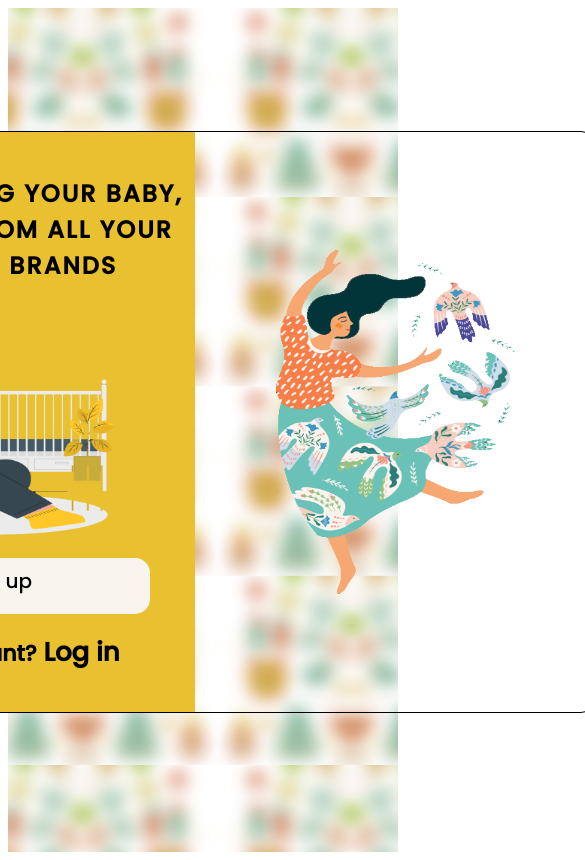
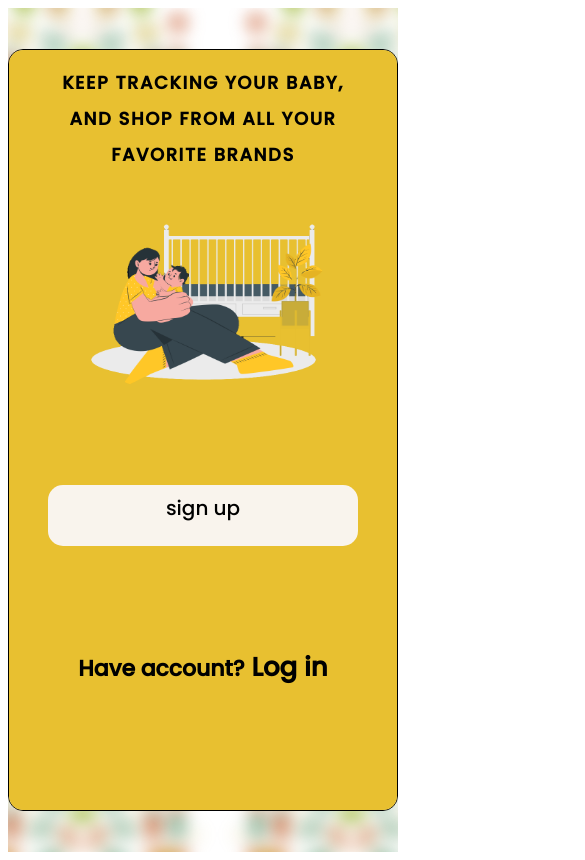
Before and after one commit to Ahmed-fayek/New-Mommy-deployed, a React (Create React App) app: page / in a window 390 px wide. Shown: the whole page, 585 px wide, since content can reach past the window. Built offline with nearby package versions, Linux system fonts and the light colour scheme.

Commit message:
responsive test

```diff
--- a/src/views/welcome/index.tsx
+++ b/src/views/welcome/index.tsx
@@ -6,7 +6,6 @@ const Welcome = () => {
   /* this is router to add baby */
   return (
     <div className="welcome-container">
-      <div className="layer-bg"></div>
       <div className="container">
         <div className="left-side">
           <p className="welcome-message">
--- a/src/views/welcome/styles.css
+++ b/src/views/welcome/styles.css
@@ -14,23 +14,18 @@
     background-repeat: repeat;
     background-size: 69%;
     background-position-x: -60px;
+    display: flex;
+    justify-content: center;
+    align-items: center;
 
 }
 
 /*******Set Style TO  welcome-container container********/
 
 .welcome-container .container {
-    position: absolute;
     width: 800px;
     height: 580px;
     display: flex;
-    top: 50%;
-    left: 50%;
-    transform: translate(-50%, -50%);
-    -webkit-transform: translate(-50%, -50%);
-    -moz-transform: translate(-50%, -50%);
-    -ms-transform: translate(-50%, -50%);
-    -o-transform: translate(-50%, -50%);
     border: 1px solid #000;
     border-radius: 15px;
     -webkit-border-radius: 15px;
@@ -47,7 +42,7 @@
     width: 400px;
     display: flex;
     flex-direction: column;
-    justify-content: center;
+    justify-content:space-evenly;
     align-items: center;
     background-color: #E8C030;
 }
@@ -87,13 +82,14 @@
     letter-spacing: 0.085em;
     text-align: center;
     cursor: context-menu;
+
 }
 
 /*******Set Style TO  welcome-container welcome-btn **********/
 
 .welcome-container .welcome-btn {
     width: 310px;
-    height: 66px;
+    height: 45px;
     padding: 8px 0;
     left: 41px;
     top: 630px;
@@ -152,3 +148,43 @@
 .welcome-link:hover {
     color: #1f1f1f;
 }
+@media (max-width: 480px ){
+    .welcome-container{
+        width: 100vw;
+        height: 100vh;
+    }
+.welcome-container .container{
+    width: 400px;
+    height: 90%;
+    flex-direction: column-reverse;
+    justify-content: space-between;
+    align-items: center;
+
+}
+.welcome-container .container .left-side{
+    position: relative;
+    height: 100%;
+    width: 100%;
+    align-items: center;
+
+}
+.welcome-container .container .left-side .welcome-message{
+    position: absolute;
+    top: 15px;
+    margin-top: 0;
+    width: 80%;
+font-size: 18px;
+
+}
+.welcome-container .container .right-side{
+display: none;
+}
+/* .welcome-container .container .left-side img {
+display: none;
+} */
+
+/* .welcome-container .container .right-side img {
+    width: 159px;
+    height: 164px;
+} */
+}
```
